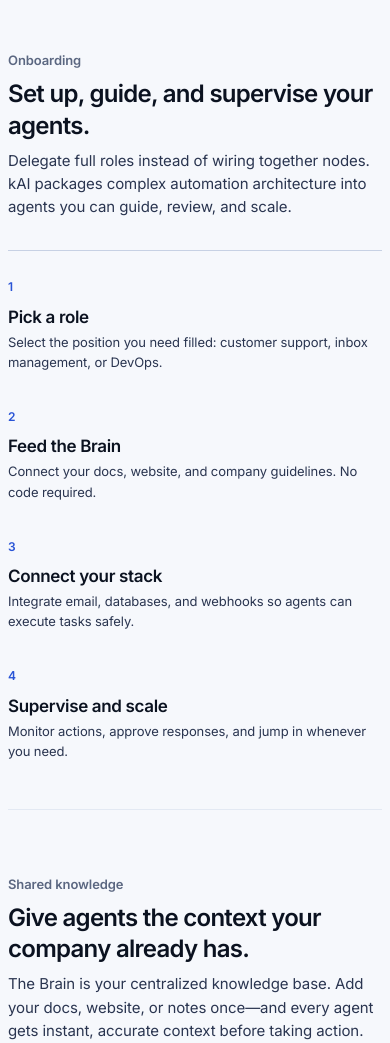
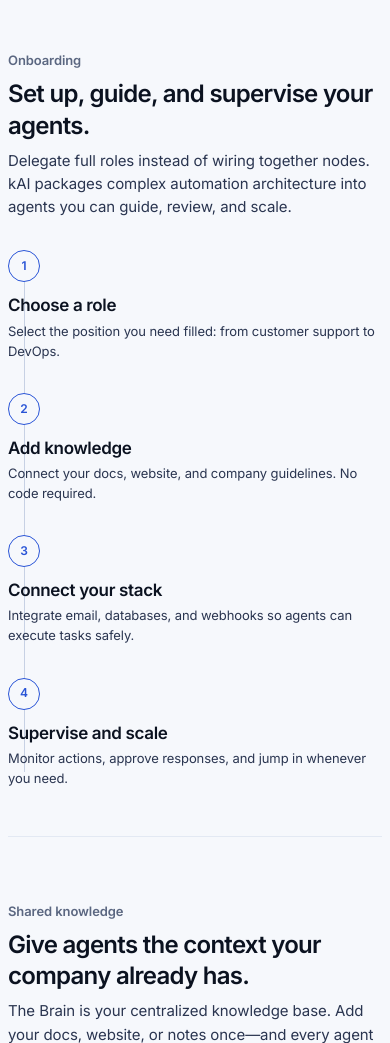
Before and after one commit to malvavisc0/meetkai, a Python web app: template src/kai/cockpit/templates/index.html in a window 390 px wide. Shown: the part 1329-2372 px from the top of the page. Run offline with Jinja, Linux system fonts and the light colour scheme; the template is opened without the code that fills it, so the values that code supplies are empty.

Commit message:
improving devops

```diff
--- a/src/kai/cockpit/static/cockpit.css
+++ b/src/kai/cockpit/static/cockpit.css
@@ -1892,7 +1892,7 @@
     grid-template-columns: repeat(4, minmax(0, 1fr));
     gap: var(--space-xl);
     margin: 0;
-    padding: var(--space-lg) 0 0;
+    padding: 0;
     list-style: none;
     position: relative;
   }
@@ -1900,21 +1900,40 @@
   .landing-steps__path::before {
     content: "";
     position: absolute;
-    top: 0;
+    top: calc(var(--space-xl) / 2);
     right: 0;
     left: 0;
     height: 1px;
     background: var(--color-border-strong);
-  }
-
-  .landing-step__number {
+    z-index: 0;
+  }
+
+  .landing-steps__path li {
+    position: relative;
+    z-index: 1;
+  }
+
+  .landing-step__marker {
+    display: inline-flex;
+    align-items: center;
+    gap: var(--space-xs);
     color: var(--color-accent-600);
     font-size: var(--text-xs);
     font-weight: 600;
   }
 
+  .landing-step__number {
+    display: inline-grid;
+    place-items: center;
+    width: var(--space-xl);
+    height: var(--space-xl);
+    border: 1px solid var(--color-accent-600);
+    border-radius: 50%;
+    background: var(--color-page);
+  }
+
   .landing-steps__path h3 {
-    margin: var(--space-xs) 0 var(--space-2xs);
+    margin: var(--space-sm) 0 var(--space-2xs);
     font-size: var(--text-lg);
   }
 
@@ -2158,6 +2177,19 @@
       grid-template-columns: 1fr;
     }
 
+    .landing-steps__path {
+      gap: var(--space-xl);
+    }
+
+    .landing-steps__path::before {
+      top: calc(var(--space-xl) / 2);
+      right: auto;
+      bottom: calc(var(--space-xl) / 2);
+      left: calc(var(--space-xl) / 2);
+      width: 1px;
+      height: auto;
+    }
+
     .landing-brain__diagram {
       grid-template-columns: 1fr;
     }
--- a/src/kai/cockpit/templates/index.html
+++ b/src/kai/cockpit/templates/index.html
@@ -91,10 +91,10 @@
 <p class="landing-section__copy">Delegate full roles instead of wiring together nodes. kAI packages complex automation architecture into agents you can guide, review, and scale.</p>
     </div>
     <ol class="landing-steps__path">
-      <li><span class="landing-step__number">1</span><h3>Pick a role</h3><p>Select the position you need filled: customer support, inbox management, or DevOps.</p></li>
-      <li><span class="landing-step__number">2</span><h3>Feed the Brain</h3><p>Connect your docs, website, and company guidelines. No code required.</p></li>
-      <li><span class="landing-step__number">3</span><h3>Connect your stack</h3><p>Integrate email, databases, and webhooks so agents can execute tasks safely.</p></li>
-      <li><span class="landing-step__number">4</span><h3>Supervise and scale</h3><p>Monitor actions, approve responses, and jump in whenever you need.</p></li>
+      <li><span class="landing-step__marker"><span class="landing-step__number" aria-hidden="true">1</span></span><h3>Choose a role</h3><p>Select the position you need filled: from customer support to DevOps.</p></li>
+      <li><span class="landing-step__marker"><span class="landing-step__number" aria-hidden="true">2</span></span><h3>Add knowledge</h3><p>Connect your docs, website, and company guidelines. No code required.</p></li>
+      <li><span class="landing-step__marker"><span class="landing-step__number" aria-hidden="true">3</span></span><h3>Connect your stack</h3><p>Integrate email, databases, and webhooks so agents can execute tasks safely.</p></li>
+      <li><span class="landing-step__marker"><span class="landing-step__number" aria-hidden="true">4</span></span><h3>Supervise and scale</h3><p>Monitor actions, approve responses, and jump in whenever you need.</p></li>
     </ol>
   </section>
 
```
